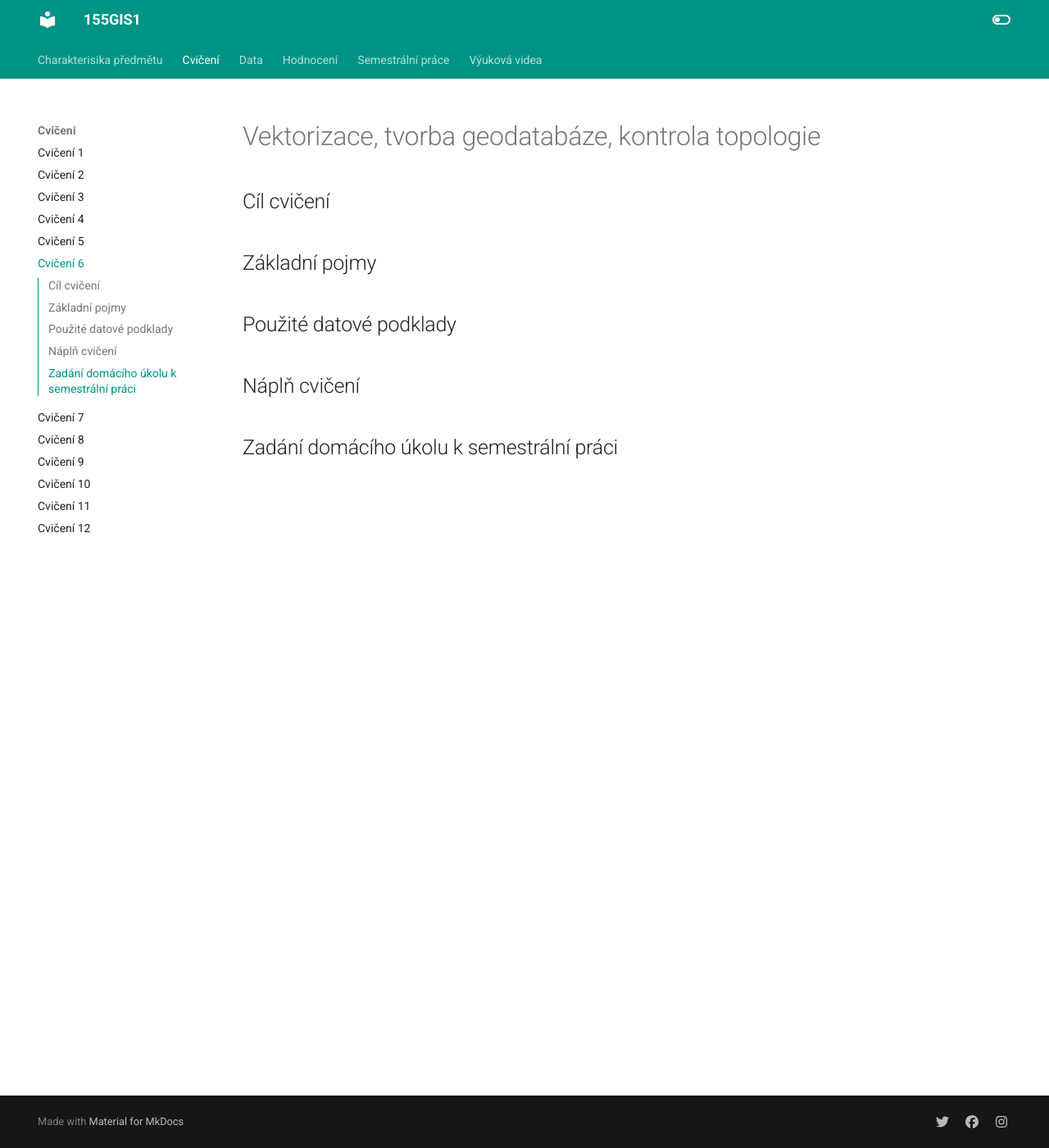
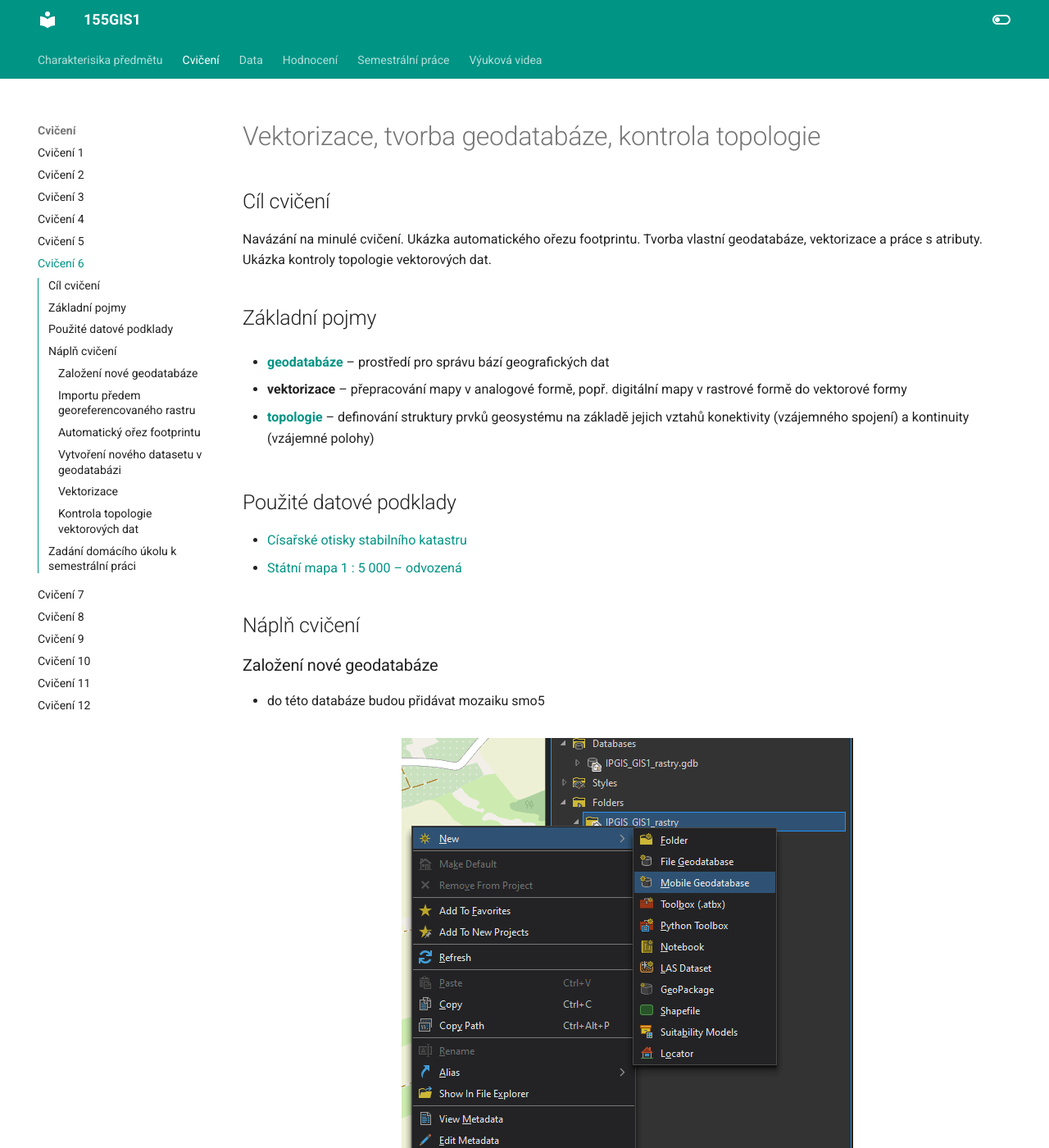
Before and after one commit to k155gis0/gis1, an MkDocs documentation site: the page built from docs/cviceni/cviceni6.md, in a window 1280 px wide and 1400 px high. Shown: the whole window at 82% size. Built offline with MkDocs 1.6.1 and Material for MkDocs 9.7.7, drawn with Linux system fonts in a browser that asks for light colours; some of the changed text lies outside the part shown.

Commit message:
cv6 zacatek

```diff
--- a/docs/cviceni/cviceni6.md
+++ b/docs/cviceni/cviceni6.md
@@ -2,10 +2,55 @@
 
 ## Cíl cvičení
 
+Navázání na minulé cvičení. Ukázka automatického ořezu footprintu. Tvorba vlastní geodatabáze, vektorizace a práce s atributy. Ukázka kontroly topologie vektorových dat.
+
 ## Základní pojmy
+
+- [**geodatabáze**](https://pro.arcgis.com/en/pro-app/3.0/help/data/geodatabases/overview/what-is-a-geodatabase-.htm) – prostředí pro správu bází geografických dat
+
+- **vektorizace** – přepracování mapy v analogové formě, popř. digitální mapy v rastrové formě do vektorové formy
+
+- [**topologie**](https://pro.arcgis.com/en/pro-app/latest/help/data/topologies/topology-in-arcgis.htm) – definování struktury prvků geosystému na základě jejich vztahů konektivity (vzájemného spojení) a kontinuity (vzájemné polohy)
 
 ## Použité datové podklady
 
+- [Císařské otisky stabilního katastru](../../data/#cisarske-otisky-stabilniho-katastru)
+- [Státní mapa 1 : 5 000 – odvozená](../../data/#statni-mapa-1-:-5-500-0-–-odvozena)
+
 ## Náplň cvičení
 
+### Založení nové geodatabáze
+
+- do této databáze budou přidávat mozaiku smo5
+
+<figure markdown>
+![new_gdb](../assets/cviceni6/new_gdb.png "Tvorba nové geodatabáze")
+    <figcaption>Tvorba nové geodatabáze</figcaption>
+</figure>
+
+### Importu předem georeferencovaného rastru
+
+- smo5, 4 listy, popis souborů georeference (xml, jgwx,..)
+
+### Automatický ořez footprintu
+
+-smo5
+
+### Vytvoření nového datasetu v geodatabázi
+
+
+### Vektorizace
+
+
+### Kontrola topologie vektorových dat
+
+
+
+
+
+
 ## Zadání domácího úkolu k semestrální práci
+
+1. Dle postupu ze cvičení vektorizujte plochy SMO5 na zadaném katastrálním území. Při vektorizaci rozlišujte typy využití ploch stejně jako na cvičení.
+
+2. Proveďte kontrolu topologie a veškerá data mějte přehledně uložená v geodatabázi.
```
Also changed, not shown: docs/cviceni/cviceni5.md (+7 -1 lines), docs/data.md (+4 -0 lines), docs/assets/cviceni6/new_gdb.png (added).
